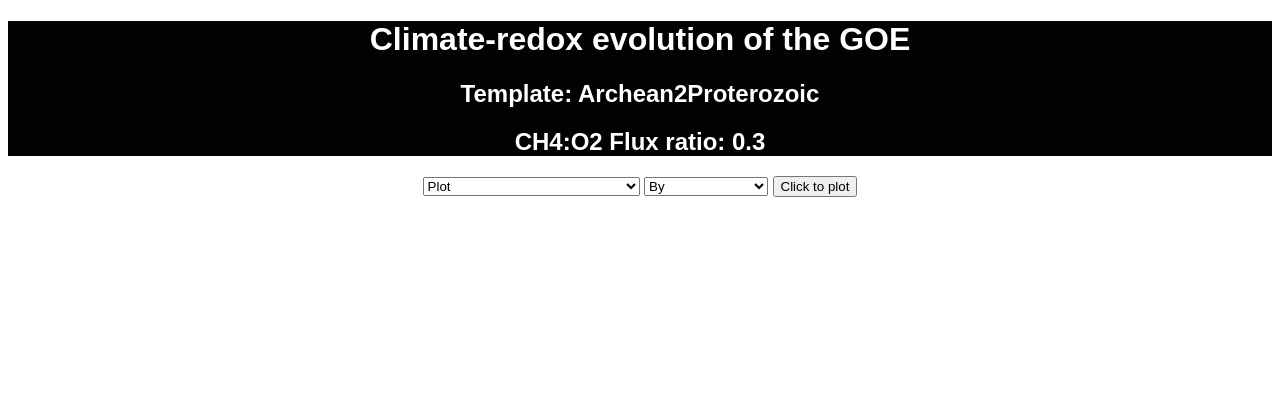
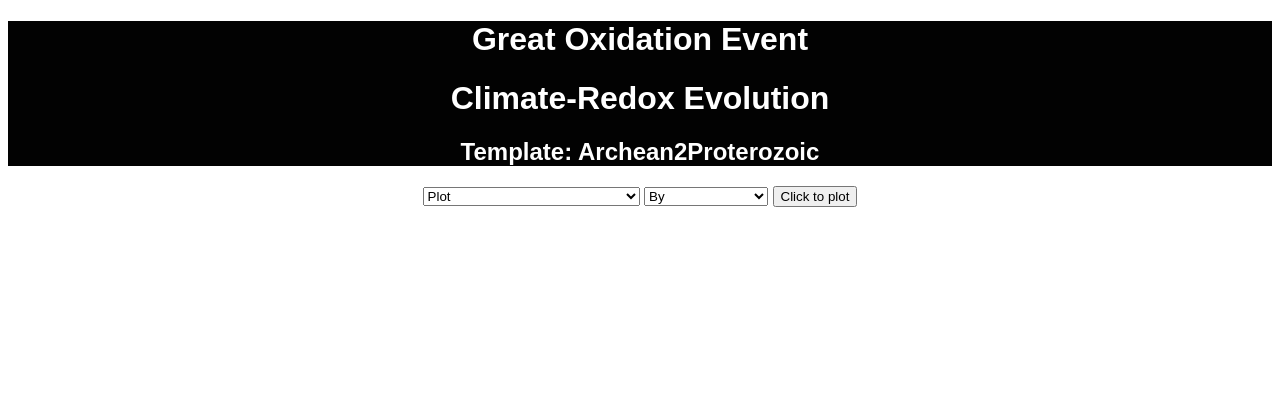
Before and after one commit to DanyIvan/goe_climate_redox_app, a Flask app: page /projects/goe_climate_redox/ in a window 1280 px wide. Shown: the top 420 px of the page. Run offline with Flask 2, Linux system fonts and the light colour scheme; some libraries are stand-ins or nearby versions.

Commit message:
erase ch4 to o2 ratio header

```diff
--- a/templates/GOE_app_index.html
+++ b/templates/GOE_app_index.html
@@ -8,11 +8,9 @@
     </head>
     <body>
         <div class="expInfo" style="text-align:center; background-color: #020202; color:white; margin-bottom: 1%;">
-            <h1>
-                Climate-redox evolution of the GOE
-            </h1>
+            <h1>Great Oxidation Event</h1>
+            <h1>Climate-Redox Evolution</h1>
             <h2>Template: Archean2Proterozoic</h2>
-            <h2>CH4:O2 Flux ratio: 0.3</h2>
         </div>
         <div class="container" align="center" margin-top="20px">
             <select id="plot_options">
--- a/templates/bcs.html
+++ b/templates/bcs.html
@@ -11,11 +11,9 @@
 
     <body>
         <div class="expInfo" style="text-align:center; background-color: #020202; color:white; margin-bottom: 1%;">
-            <h1>
-                Climate-redox evolution of the GOE
-            </h1>
+            <h1>Great Oxidation Event</h1>
+            <h1>Climate-Redox Evolution</h1>
             <h2>Template: Archean2Proterozoic</h2>
-            <h2>CH4:O2 Flux ratio: 0.3</h2>
 
             <a href="/projects/goe_climate_redox/">
                 <button class="optionIndex" style="display: inline-block; background-color: white; color:black;">
```
Also changed, not shown: templates/GOE_app_options.html (+4 -5 lines).
